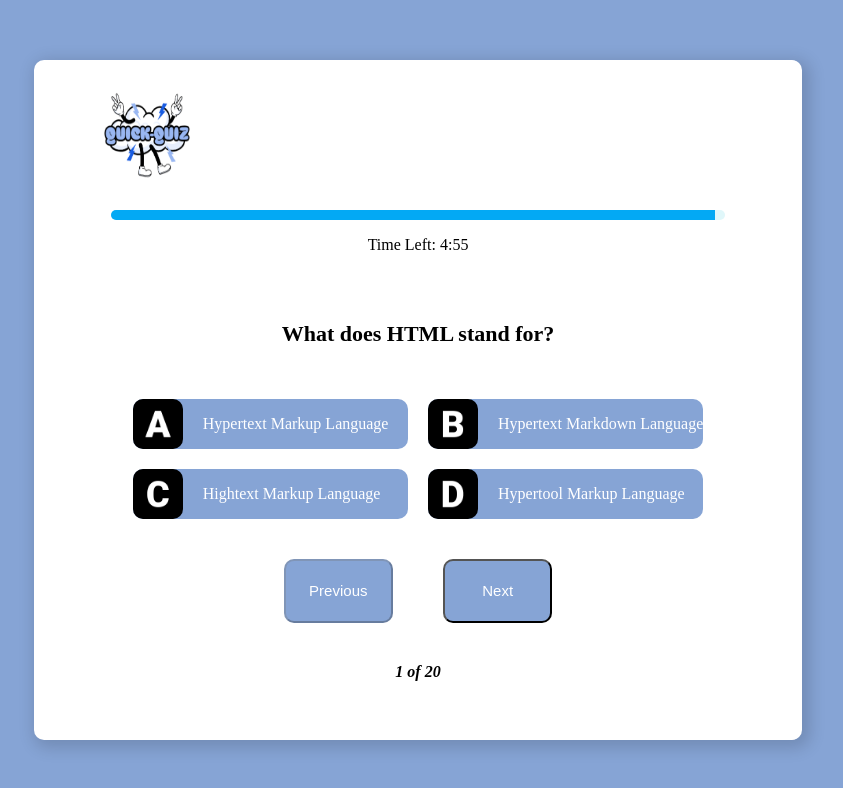
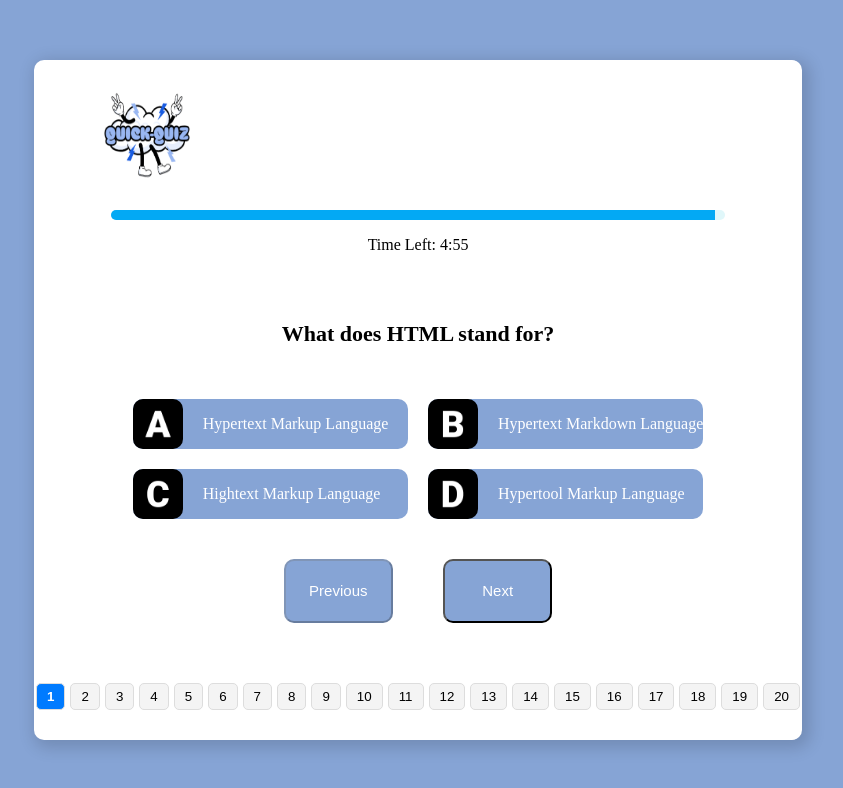
Before and after one commit to morris-codes/QuickQuiz_1.0, a React (Vite) app: page /problems in a window 1280 px wide. Shown: the top 788 px of the page, without its empty margins (222-1065 px from the left). Built offline with nearby package versions, Linux system fonts and the light colour scheme.

Commit message:
pagination

```diff
--- a/src/Components/Problems.jsx
+++ b/src/Components/Problems.jsx
@@ -1,163 +1,3 @@
-// import React, { useEffect, useState } from 'react';
-// import { data } from '../assets/data';
-// import Header from './Header';
-// import '../Styles/Problems.css';
-// import { Link } from 'react-router-dom';
-
-// const Problems = ({giveData}) => {
-//     let [index, setIndex] = useState(0);
-//     let [selectedOptions, setSelectedOption] = useState([]);
-//     let [question, setQuestion] = useState(data[index]);
-
-//     const [timeLeft, setTimeLeft] = useState(300);
-//   const [quizStarted, setQuizStarted] = useState(false);
-//   const totalQuestions = data.length;
-
-
-//   useEffect(() => {
-//     let timer;
-//     if (quizStarted) {
-//       timer = setInterval(() => {
-//         setTimeLeft((prevTime) => {
-//           if (prevTime <= 1) {
-//             clearInterval(timer);
-//             handleSubmit();
-//             return 0;
-//           }
-//           return prevTime - 1;
-//         });
-//       }, 1000);
-//     }
-//     const handleStart = () => {
-//         setQuizStarted(true)
-//     }
-
-
-
-//     return () => clearInterval(timer); // Cleanup timer
-//   }, [quizStarted]);
-
-//     //Option clicks
-//     const optionClick = (option) => {
-//         const retainOption = [...selectedOptions];
-//             retainOption[index] = option;
-//             setSelectedOption(retainOption);
-//             selectedOptions = retainOption
-//         };
-
-
-//         //Next Button
-//         const nextButton = () => {
-//             if (index < data.length - 1) {
-//                 setIndex(index + 1);
-//                 setQuestion(data[index + 1]);
-//             }
-//         }
-
-//         //Previous Button
-//         const previousButton = () => {
-//             if (index > 0) {
-//                 setIndex(index - 1);
-//                 setQuestion(data[index - 1]);
-//             }
-//         }
-//         const [allAnswers, setAllAnswers] = useState([]);
-
-//         useEffect(() => {
-//             let temp = data.map(dat => dat.answer);
-//             setAllAnswers(temp);
-//         }, [data]);
-
-//         useEffect(() => {
-//         }, [allAnswers]);
-
-
-//         let score = 0
-//         //Submit Button
-//         const submitButton = () => {
-//             for (let t=0; t<allAnswers.length; t++){
-//                 if(allAnswers[t] == selectedOptions[t]){
-//                     score = score + 1
-//                 }
-//             }
-//             console.log(score);
-//             localStorage.setItem('scoreState', JSON.stringify(score))
-//             giveData(score)
-//         };
-//   return (
-//     <>
-//        <div className="parent">
-//             <Header/>
-
-//             {/* QUESTION SECTION */}
-//             <div className="question-1">
-//                 <div className="que-1">
-//                     <h6>{question.question}</h6>
-//                 </div>
-
-//             {/* OPTIONS CATEGORY */}
-//             <div className="solution">
-//                 <div className="option-1">
-//                     <div onClick={() => optionClick(1)}
-//                         className={selectedOptions[index] === 1 ? 'selected' : ''}>
-//                         <div className="option-items">
-//                             <img className='option-img' src="/A.jpg" alt="" />
-//                             <p>{question.option1}</p>
-//                         </div>
-//                     </div>
-//                 </div>
-
-//                 <div className="option-1">
-//                     <div onClick={() => optionClick(2)}
-//                         className={selectedOptions[index] === 2 ? 'selected' : ''}>
-
-//                         <div className="option-items">
-//                             <img className='option-img' src="/B.jpg" alt="" />
-//                             <p>{question.option2}</p>
-//                         </div>
-//                     </div>
-//                 </div>
-
-//                 <div className="option-1">
-//                     <div onClick={() => optionClick(3)}
-//                         className={selectedOptions[index] === 3 ? 'selected' : ''}>
-//                         <div className="option-items">
-//                             <img className='option-img' src="/C.jpg" alt="" />
-//                             <p>{question.option3}</p>
-//                         </div>
-//                     </div>
-//                 </div>
-
-//                 <div className="option-1">
-//                     <div onClick={() => optionClick(4)}
-//                         className={selectedOptions[index] === 4 ? 'selected' : ''}>
-//                         <div className="option-items">
-//                             <img className='option-img' src="/D.jpg" alt="" />
-//                             <p>{question.option4}</p>
-//                         </div>
-//                     </div>
-//                 </div>
-
-//             </div>
-
-//             </div>
-//             <div className="nav">
-//                 <button className='previous' onClick={previousButton} disabled={index===0}>Previous</button>
-//                 {index === data.length - 1 ? (
-//                   <Link className='submit-link' to='/results'><button className='submit-button' onClick={submitButton}>Submit</button></Link>
-//                 ):(
-//                 <button className='next' onClick={nextButton}>Next</button>
-//                 )}
-//             </div>
-//                   <div className='index'><i><b>{index + 1} of {data.length}</b></i></div>
-//         </div>
-//     </>
-//   )
-// }
-
-// export default Problems
-
-
 // import React, { useEffect, useState } from 'react';
 // import { useNavigate } from 'react-router-dom';
 // import { data } from '../assets/data';
@@ -168,57 +8,30 @@
 //   const [index, setIndex] = useState(0);
 //   const [selectedOptions, setSelectedOptions] = useState([]);
 //   const [question, setQuestion] = useState(data[index]);
+//   const totalTime = 300;
+//   const [timer, setTimer] = useState(totalTime);
+//   const totalQuestions = data.length;
+//   const navigate = useNavigate();
+//   const [allAnswers, setAllAnswers] = useState([]);
 
-// //  >>>>>> const [timeLeft, setTimeLeft] = useState(300);
-// //   const [quizStarted, setQuizStarted] = useState(true);
-// //  >>>>>> const navigate = useNavigate();
+//   // Fetch the correct answers
+//   useEffect(() => {
+//     let temp = data.map((dat) => dat.answer);
+//     setAllAnswers(temp);
+//   }, [data]);
 
-// const totalTime = 300;
-// const [timer, setTimer]= useState(totalTime)
-
-//   const totalQuestions = data.length;
-
+//   // Timer logic
 //   useEffect(() => {
-//     // >>>>>>let timer;
-//     // if (quizStarted) {
-//     //   timer = setInterval(() => {
-//     //     setTimeLeft((prevTime) => {
-//     //       if (prevTime <= 1) {
-//     //         clearInterval(timer);
-//     //         handleSubmit();
-//     //         navigate('/results');
-//     //         return 0;
-//     //       }
-//     //       return prevTime - 1;
-//     //     });
-//     //   }, 1000);
-//     // >>>>>>}
-
-//     if (timer > 0){
-
-//         const interval = setInterval(() => {
-//             setTimer((currentTime) => currentTime - 1);
-//         }, 1000);
-//         return () => clearInterval(interval);
+//     localStorage.setItem('timerState',timer)
+//     if (timer > 0) {
+//       const interval = setInterval(() => {
+//         setTimer((currentTime) => currentTime - 1);
+//       }, 1000);
+//       return () => clearInterval(interval);
 //     } else {
-//         submitButton();
+//       submitButton();
 //     }
-// }, [timer]);
-
-
-// //  >>>>>>   return () => clearInterval(timer);
-// //  >>>>>> }, [quizStarted, navigate, timeLeft]);
-
-//   const handleSubmit = () => {
-//     let score = 0;
-//     for (let i = 0; i < data.length; i++) {
-//       if (data[i].answer === selectedOptions[i]) {
-//         score++;
-//       }
-//     }
-//     localStorage.setItem('scoreState', JSON.stringify(score));
-//     giveData(score);
-//   };
+//   }, [timer]);
 
 //   const optionClick = (option) => {
 //     const retainOption = [...selectedOptions];
@@ -233,39 +46,35 @@
 //     }
 //   };
 
-//   const navigate = useNavigate();
-//   const [allAnswers, setAllAnswers] = useState([]);
-
-//   useEffect(() => {
-//       let temp = data.map(dat => dat.answer);
-//       setAllAnswers(temp);
-//   }, [data]);
-
-//   useEffect(() => {
-//   }, [allAnswers]);
-
-//   //Submit Button
-//   let finalScore = 0
-//   const submitButton = () => {
-//       for (let i = 0; i < data.length; i++) {
-//           if (allAnswers[i] === selectedOptions[i]) {
-//               finalScore += 1
-//           }
-//           setAllAnswers(finalScore);
-//           navigate("/results", { state: { score: finalScore } });
-
-//           localStorage.setItem('scoreState', JSON.stringify(finalScore))
-//         //   localStorage.setItem('scoreState', JSON.stringify(score))
-//           giveData(finalScore)
-//       };
-
-
-
 //   const previousButton = () => {
 //     if (index > 0) {
 //       setIndex(index - 1);
 //       setQuestion(data[index - 1]);
 //     }
+//   };
+
+//   const handleSubmit = () => {
+//     let score = 0;
+//     for (let i = 0; i < data.length; i++) {
+//       if (data[i].answer === selectedOptions[i]) {
+//         score++;
+//       }
+//     }
+//     localStorage.setItem('scoreState', JSON.stringify(score));
+//     giveData(score);
+//     navigate('/results');
+//   };
+
+//   const submitButton = () => {
+//     let finalScore = 0;
+//     for (let i = 0; i < data.length; i++) {
+//       if (allAnswers[i] === selectedOptions[i]) {
+//         finalScore++;
+//       }
+//     }
+//     localStorage.setItem('scoreState', JSON.stringify(finalScore));
+//     giveData(finalScore);
+//     navigate('/results', { state: { score: finalScore } });
 //   };
 
 //   return (
@@ -279,7 +88,7 @@
 //           style={{ width: `${(timer / totalTime) * 100}%` }}
 //         ></div>
 //       </div>
-//       <p>Time Left: {Math.floor(timer / 60)}:{String(timer % 60).padStart(2, "0")}</p>
+//       <p>Time Left: {Math.floor(timer / 60)}:{String(timer % 60).padStart(2, '0')}</p>
 
 //       {/* QUESTION SECTION */}
 //       <div className="question-1">
@@ -292,15 +101,13 @@
 //           {[1, 2, 3, 4].map((opt) => (
 //             <div
 //               key={opt}
-//               className={`option-1 ${
-//                 selectedOptions[index] === opt ? 'selected' : ''
-//               }`}
+//               className={`option-1 ${selectedOptions[index] === opt ? 'selected' : ''}`}
 //               onClick={() => optionClick(opt)}
 //             >
 //               <div className="option-items">
 //                 <img
 //                   className="option-img"
-//                   src={`/public/${['A','B','C','D'][opt-1]}.jpg`}
+//                   src={`/public/${['A', 'B', 'C', 'D'][opt - 1]}.jpg`}
 //                   alt={`Option ${opt}`}
 //                 />
 //                 <p>{question[`option${opt}`]}</p>
@@ -331,17 +138,14 @@
 //       </div>
 //       <div className="index">
 //         <i>
-//           <b>
-//             {index + 1} of {data.length}
-//           </b>
+//           <b>{index + 1} of {data.length}</b>
 //         </i>
 //       </div>
 //     </div>
 //   );
 // };
-// }
+
 // export default Problems;
-
 
 
 
@@ -358,19 +162,21 @@ const Problems = ({ giveData }) => {
   const totalTime = 300;
   const [timer, setTimer] = useState(totalTime);
 
-  const totalQuestions = data.length;
   const navigate = useNavigate();
   const [allAnswers, setAllAnswers] = useState([]);
 
-  // Fetch the correct answers
+  useEffect(() => {
+    setQuestion(data[index]);
+  }, [index]);
+
+  // Fetch correct answers
   useEffect(() => {
     let temp = data.map((dat) => dat.answer);
     setAllAnswers(temp);
-  }, [data]);
+  }, []);
 
   // Timer logic
   useEffect(() => {
-    localStorage.setItem('timerState',timer)
     if (timer > 0) {
       const interval = setInterval(() => {
         setTimer((currentTime) => currentTime - 1);
@@ -390,15 +196,17 @@ const Problems = ({ giveData }) => {
   const nextButton = () => {
     if (index < data.length - 1) {
       setIndex(index + 1);
-      setQuestion(data[index + 1]);
     }
   };
 
   const previousButton = () => {
     if (index > 0) {
       setIndex(index - 1);
-      setQuestion(data[index - 1]);
     }
+  };
+
+  const handlePageClick = (pageIndex) => {
+    setIndex(pageIndex);
   };
 
   const handleSubmit = () => {
@@ -429,33 +237,37 @@ const Problems = ({ giveData }) => {
     <div className="parent">
       <Header />
 
-      {/* TIMER PROGRESS BAR */}
+      {/* TIMER */}
       <div className="progress-bar">
         <div
           className="progress"
           style={{ width: `${(timer / totalTime) * 100}%` }}
         ></div>
       </div>
-      <p>Time Left: {Math.floor(timer / 60)}:{String(timer % 60).padStart(2, '0')}</p>
+      <p>
+        Time Left: {Math.floor(timer / 60)}:
+        {String(timer % 60).padStart(2, '0')}
+      </p>
 
-      {/* QUESTION SECTION */}
+      {/* QUESTION */}
       <div className="question-1">
         <div className="que-1">
           <h6>{question.question}</h6>
         </div>
 
-        {/* OPTIONS SECTION */}
+        {/* OPTIONS */}
         <div className="solution">
           {[1, 2, 3, 4].map((opt) => (
             <div
               key={opt}
-              className={`option-1 ${selectedOptions[index] === opt ? 'selected' : ''}`}
+              className={`option-1 ${selectedOptions[index] === opt ? 'selected' : ''
+                }`}
               onClick={() => optionClick(opt)}
             >
               <div className="option-items">
                 <img
                   className="option-img"
-                  src={`/public/${['A', 'B', 'C', 'D'][opt - 1]}.jpg`}
+                  src={`/${['A', 'B', 'C', 'D'][opt - 1]}.jpg`}
                   alt={`Option ${opt}`}
                 />
                 <p>{question[`option${opt}`]}</p>
@@ -484,10 +296,18 @@ const Problems = ({ giveData }) => {
           </button>
         )}
       </div>
-      <div className="index">
-        <i>
-          <b>{index + 1} of {data.length}</b>
-        </i>
+
+      {/* PAGINATION */}
+      <div className="pagination">
+        {data.map((_, i) => (
+          <button
+            key={i}
+            className={`page-button ${i === index ? 'active' : ''}`}
+            onClick={() => handlePageClick(i)}
+          >
+            {i + 1}
+          </button>
+        ))}
       </div>
     </div>
   );
--- a/src/Styles/Problems.css
+++ b/src/Styles/Problems.css
@@ -100,6 +100,35 @@ div.selected {
     transition: width 0.5s ease-in-out;
     width: 0px;
   }
+
+  /* >>>>>>>> */
+.pagination {
+    display: flex;
+    justify-content: center;
+    gap: 5px;
+    margin: 20px 0;
+}
+
+.page-button {
+    background-color: #f4f4f4;
+    border: 1px solid #ddd;
+    padding: 5px 10px;
+    border-radius: 5px;
+    cursor: pointer;
+    transition: all 0.2s ease-in-out;
+}
+
+.page-button.active {
+    background-color: #007bff;
+    color: white;
+    font-weight: bold;
+}
+
+.page-button:hover {
+    background-color: #ddd;
+}
+
+/* >>>>>>>>>>>>>>>>>*/
 
 /* SCREEN SIZE RESPONSIVENESS */
 @media all and (max-width: 800px) {
```
Also changed, not shown: src/assets/data.js (+20 -1 lines).
